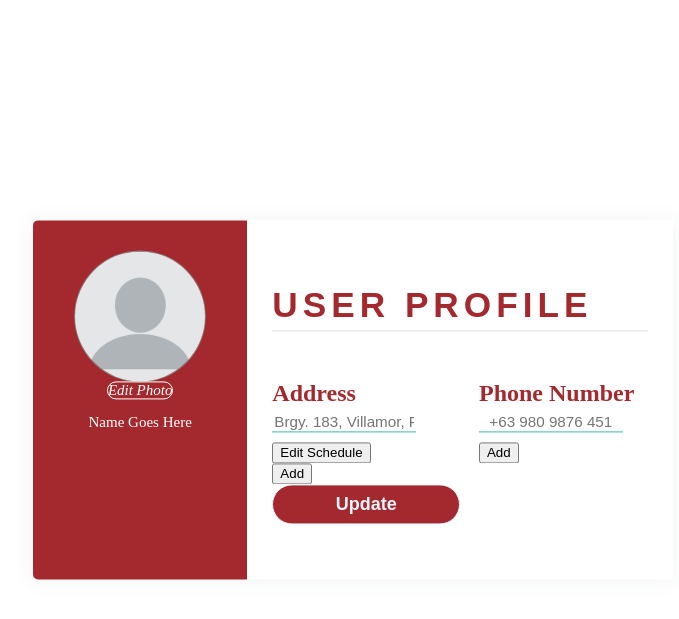
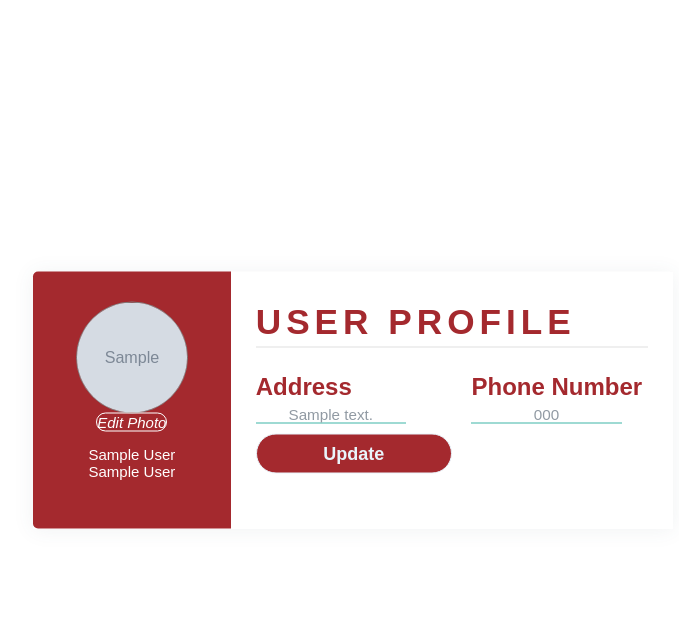
Before and after one commit to FreaQ03/Medicaide, a PHP site: page /dashboard-files/user.php in a window 1280 px wide. Shown: the top 619 px of the page, without its empty margins (287-966 px from the left). Run offline with PHP 8.4, Linux system fonts and the light colour scheme; the visitor is signed in with stand-in values (Sample User, id 1); tables that the repository leaves empty or names only in its code hold one stand-in row (values such as "Sample post"); grey boxes marked "Sample" are stand-in pictures.

Commit message:
Fixed redirection problems and added back-end to edit user of patients

```diff
--- a/dashboard-files/dashboardCSS/user.css
+++ b/dashboard-files/dashboardCSS/user.css
@@ -1,7 +1,6 @@
-+
 @import url('https://fonts.googleapis.com/css?family=Josefin+Sans&display=swap');
 
-*{
+* {
   margin: 0;
   padding: 0;
   box-sizing: border-box;
@@ -31,8 +30,8 @@
 }
 
 .profile-pic-div{
-    height: 8.125rem;
-    width: 8.125rem;
+    height: 7rem;
+    width: 7rem;
     /*
     position: relative;
     top: 20%;
@@ -65,7 +64,7 @@
 
 }
 
-.docName {
+#patientName {
   text-align: center;
   font-size: 0.9375rem;
   color: #fff;
@@ -146,11 +145,9 @@
    background: #A4292E !important;
 }
 
-}
 .data {
   position: relative;
   display: inline-block;
-  /* border-bottom: 1px dotted black; If you want dots under the hoverable text */
 }
 
 /* Tooltip text */
--- a/dashboard-files/doctor/css/user.css
+++ b/dashboard-files/doctor/css/user.css
@@ -13,7 +13,7 @@
   top: 50%;
   left: 50%;
   transform: translate(-50%,-50%);
-  width: 50%;
+  width: 60%;
   display: flex;
   box-shadow: 0 0.0625rem 1.25rem 0 rgba(69,90,100,.08);
 }
--- a/dashboard-files/doctor/user.php
+++ b/dashboard-files/doctor/user.php
@@ -49,7 +49,7 @@
                 <img src="<?php echo $pictureDirectory;?>" id="photo">
             </div>
         </center>
-        <form action="functions/updateDoctorDP.php" method="post" id="profile-picture" enctype="multipart/form-data">
+        <form action="functions/updatePatientDP.php" method="post" id="profile-picture" enctype="multipart/form-data">
             <input type="file" id="picfile" name="profile-pic">
             <label for="picfile" id="uploadpic" ><i class="fas fa-edit">Edit Photo</label></i>
         </form>
--- a/dashboard-files/search.php
+++ b/dashboard-files/search.php
@@ -47,8 +47,6 @@
 
 	<div class="BookingHeader">
 		<h1>Book an Appointment</h1>
-    <button type="button" class="btn btn-primary" data-toggle="modal" data-target="#errorModal">Error</button>
-    <button type="button" class="btn btn-primary" data-toggle="modal" data-target="#successModal">Success</button>
 		<p>Search for your desired nearby Doctor. These are certified Doctors for your ailment. <br> Check their availability details and book an appointment. Your schedule will be updated in you calendar as well.</p>
 	</div>
 
--- a/dashboard-files/user.php
+++ b/dashboard-files/user.php
@@ -1,3 +1,43 @@
+<?php
+    session_start();
+
+    //1. Setup Database connection
+    require '../functions/connection.php';
+
+    //I. Checking if user has a profile picture
+
+    $profilePictureDatabase = [];
+    $pictureDirectory = "icons/img_placeholder.png";
+
+    //2. Select SQL
+    $selectDP = "SELECT `profile_pic` FROM `patient` WHERE `id` = " . $_SESSION['userID'];
+
+    $result = mysqli_query($conn, $selectDP);
+    while ($row = mysqli_fetch_assoc($result)) {
+        array_push($profilePictureDatabase, $row);
+    }
+
+    if(!empty($profilePictureDatabase[0]["profile_pic"])){
+        $pictureDirectory = $profilePictureDatabase[0]["profile_pic"];
+    }
+
+
+    //II. Select address of user
+    $address = [];
+
+    //Select SQL
+    $selectAddress = "SELECT * FROM `patient_contact` WHERE `pat_id` = " . $_SESSION['userID'];
+
+    //Execute SQL
+    $addressResult = mysqli_query($conn, $selectAddress);
+    while ($addressRow = mysqli_fetch_assoc($addressResult)) {
+        array_push($address, $addressRow);
+    }
+
+    //Closing Database Connection
+    mysqli_close($conn);
+?>
+
  <link rel="stylesheet" type="text/css" href="dashboard-files/dashboardCSS/user.css">
 
 <div class="profileUser">
@@ -5,39 +45,38 @@
     <div class="left">
         <center>
             <div class="profile-pic-div">
-                <img src="icons/img_placeholder.png" id="photo">
+                <img src="<?php echo $pictureDirectory;?>" id="photo">
             </div>
         </center>
 
-        <input type="file" id="picfile">
-        <label for="picfile" id="uploadpic"><i class="fas fa-edit">Edit Photo</label></i>
+        <form action="functions/updatePatientDP.php" method="post" class="mb-0" id="profile-picture" enctype="multipart/form-data">
+            <input type="file" id="picfile" name="profile-pic">
+            <label for="picfile" id="uploadpic"><i class="fas fa-edit">Edit Photo</label></i>
+        </form>
 
-        <p id="docName">Name Goes Here</p>
+        <p id="patientName" class="mt-0"><?php echo $_SESSION['fname'] . " " . $_SESSION['lname'];?></p>
 
     </div>
     <div class="right pt-0">
         <div class="info mb-0">
             <h3 id="main-header">User Profile</h3>
 
-            <form action="functions/updateDoctorProfile.php" method="post">
+            <form action="functions/updatePatientProfile.php" method="post">
                 <div class="info_data">
                     <div class="data" id="hospital">
                         <p class="category">Address</p>
                         <div class="container-fluid p-0" id="innerHosp">
-                            <input type="text" id="hosp autocomplete" placeholder="Brgy. 183, Villamor, Pasay City" name="doctorHosp">
+                            <input type="text" id="hosp autocomplete" value="<?php echo $address[0]["address"];?>" placeholder="Place your address here" name="patAddress">
                             <span class="tooltiptext">Edit</span>
-                            <button type="button" class="btn btn-success btn-sm">Edit Schedule</button>
                         </div>
-                        <button type="button" class="btn btn-danger btn-sm mt-2" id="addHosp">Add</button>
                     </div>
 
                     <div class="data" id="specialization" value="">
                         <p class="category">Phone Number</p>
                         <div class="container-fluid p-0" id="innerSpec">
-                            <input type="text" placeholder="+63 980 9876 451" id="spec" name="doctorSpec">
+                            <input type="text" value="<?php echo $address[0]["phone"];?>" placeholder="Phone number here" id="spec" name="patPhone">
                             <span class="tooltiptext">Edit</span>
                         </div>
-                        <button type="button" class="btn btn-danger btn-sm" id="addSpec">Add</button>
                     </div>
                 </div>
                 <div class="UPDATE mt-3">
```
Also changed, not shown: dashboardPatients.php (+5 -28 lines), functions/updateDoctorProfile.php (+5 -5 lines), functions/updatePatientDP.php (added, +32 -0 lines), functions/updatePatientProfile.php (added, +48 -0 lines).
